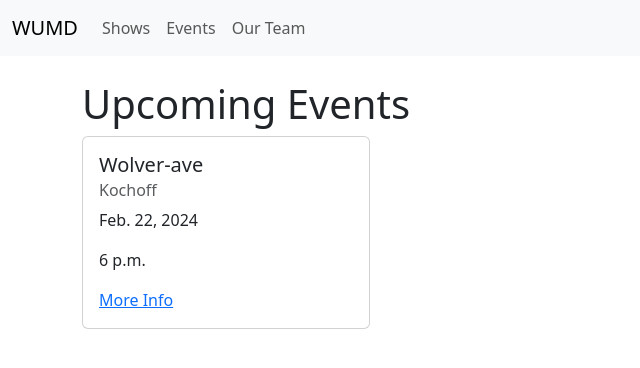
After one commit to AidenAC/WUMD, a Django app: page /events in a window 1280 px wide. The commit adds this page. Shown: the top 368 px of the page, without its empty margins (0-640 px from the left). Run offline with Django 4.2, Linux system fonts and the light colour scheme; data comes from the database, SQL or seed files in the repository; both versions use the stored data as it was after the commit.

Commit message:
added events page

```diff
--- a/Pages/templates/base.html
+++ b/Pages/templates/base.html
@@ -3,7 +3,7 @@
   <head>
     <meta charset="utf-8">
     <meta name="viewport" content="width=device-width, initial-scale=1">
-    <title>Bootstrap demo</title>
+    <title>WUMD</title>
     <link href="https://cdn.jsdelivr.net/npm/bootstrap@5.3.2/dist/css/bootstrap.min.css" rel="stylesheet" integrity="sha384-T3c6CoIi6uLrA9TneNEoa7RxnatzjcDSCmG1MXxSR1GAsXEV/Dwwykc2MPK8M2HN" crossorigin="anonymous">
   </head>
   <body>
--- /dev/null
+++ b/Pages/templates/events.html
@@ -0,0 +1,17 @@
+{% extends 'base.html' %}
+
+{% block content %}
+    <h1>Upcoming Events</h1>
+
+    {% for event in eventList %}
+        <div class="card" style="width: 18rem;">
+            <div class="card-body">
+                <h5 class="card-title">{{ event.name }}</h5>
+                <h6 class="card-subtitle mb-2 text-body-secondary">{{ event.location }}</h6>
+                <p class="card-text">{{ event.date }}</p>
+                <p class="card-text">{{ event.time }}</p>
+                <a href="#" class="card-link">More Info</a>
+            </div>
+        </div>
+    {% endfor %}
+{% endblock %}
--- a/Pages/templates/navbar.html
+++ b/Pages/templates/navbar.html
@@ -9,7 +9,7 @@
       <div class="collapse navbar-collapse" id="navbarNavAltMarkup">
         <div class="navbar-nav">
           <a class="nav-link" href="#">Shows</a>
-          <a class="nav-link" href="#">Events</a>
+          <a class="nav-link" href="{% url 'events' %}">Events</a>
           <a class="nav-link" href="#">Our Team</a>
         </div>
       </div>
--- a/Pages/urls.py
+++ b/Pages/urls.py
@@ -3,4 +3,5 @@ from . import views
 
 urlpatterns = [
     path('', views.home, name="home"),
+    path('events', views.events, name="events"),
 ]
--- a/Pages/views.py
+++ b/Pages/views.py
@@ -1,5 +1,10 @@
 from django.shortcuts import render
+from .models import Event
 
 # Create your views here.
 def home(request):
     return render(request, 'home.html', {})
+
+def events(request):
+    eventList = Event.objects.all()
+    return render(request, 'events.html', {'eventList': eventList})
```
Also changed, not shown: db.sqlite3.
